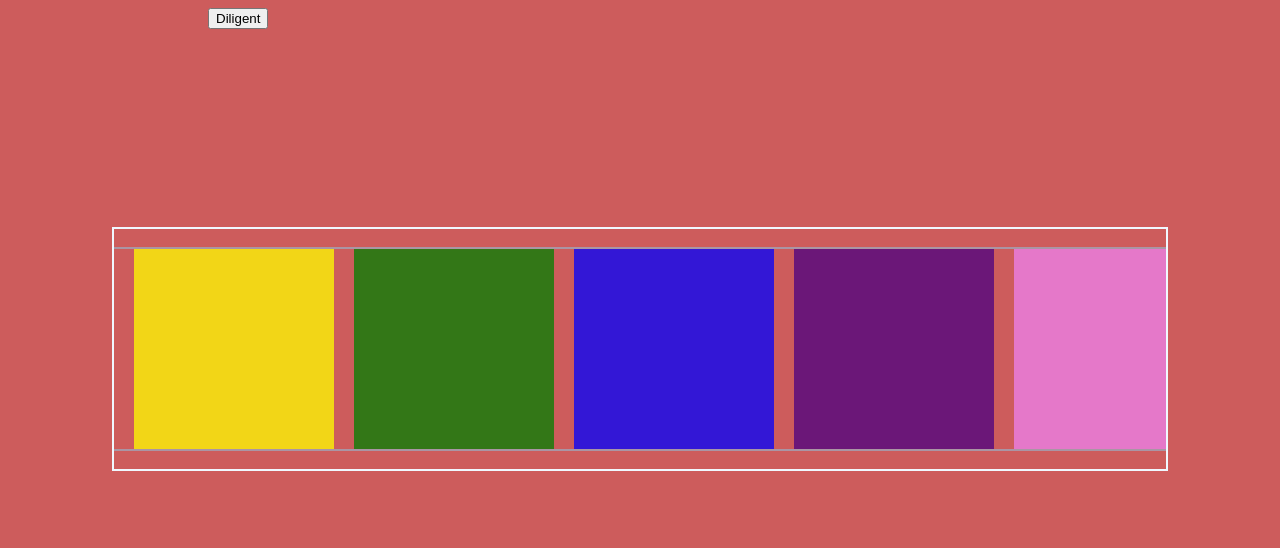
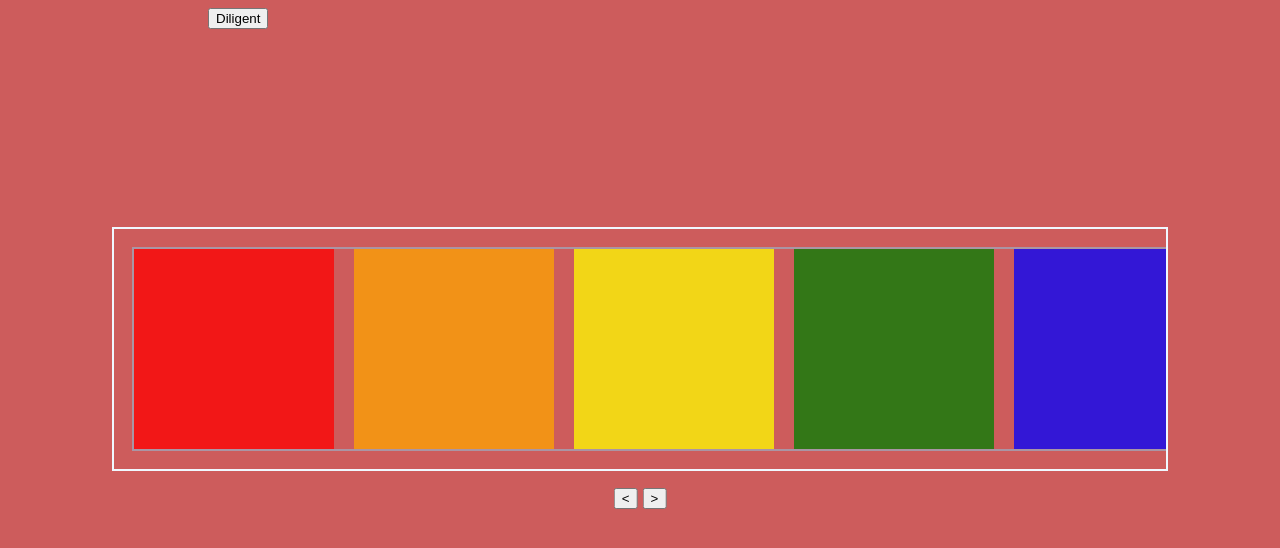
Before and after one commit to DiligentViking/dynamic-ui-components, a website with bundled scripts: page src/template.html in a window 1280 px wide. Built offline with nearby package versions, Linux system fonts and the light colour scheme.

Commit message:
Add carousel increment buttons and polish behavior

```diff
--- a/src/scripts/carousel.js
+++ b/src/scripts/carousel.js
@@ -1,20 +1,47 @@
 export function addCarouselBehavior(carouselContainer, carouselContent, options={gap}) {
   carouselContent.style.gap = `${options.gap}px`;
-  carouselContent.style.transition = 'translate 1s ease';
+  carouselContent.style.transition = 'translate 0.5s ease';
 
   let slideIndex = 0;
   let distanceMoved = 0;
 
-  const slides = carouselContent.children;
+  const slides = Array.from(carouselContent.children);
 
-  function next() {
+  function prev() {
+    if (slideIndex === 0) return;
     const slideRect = slides[slideIndex].getBoundingClientRect();
     const spaceToMove = slideRect.width + options.gap;
     distanceMoved += spaceToMove;
-    carouselContent.style.translate = `-${distanceMoved}px`;
+    carouselContent.style.translate = `${distanceMoved}px`;
+    slideIndex--;
+  }
+
+  function next() {
+    if (slideIndex === slides.length-1) return;
+    const slideRect = slides[slideIndex].getBoundingClientRect();
+    const spaceToMove = slideRect.width + options.gap;
+    distanceMoved -= spaceToMove;
+    carouselContent.style.translate = `${distanceMoved}px`;
     slideIndex++;
   }
 
-  next();  // Dev
-  setInterval(next, 5000);
+  // next();  // Dev
+  // setInterval(next, 5000);
+
+  const carouselIncrementButtons = document.createElement('div');
+  carouselIncrementButtons.classList.add('carousel-increment-buttons');
+
+  const carouselPrev = document.createElement('button');
+  carouselPrev.classList.add('carousel-prev');
+  carouselPrev.textContent = '<';
+
+  const carouselNext = document.createElement('button');
+  carouselNext.classList.add('carousel-next');
+  carouselNext.textContent = '>';
+
+  carouselIncrementButtons.append(carouselPrev, carouselNext);
+  carouselContainer.append(carouselIncrementButtons);
+
+  carouselPrev.onclick = prev;
+  carouselNext.onclick = next;
 }
--- a/src/styles/index.css
+++ b/src/styles/index.css
@@ -8,7 +8,8 @@
 /* Carousel */
 
 .carousel-container {
-  overflow-x: hidden;
+  overflow-x: clip;
+  position: relative;
 }
 
 .carousel-content {
@@ -19,3 +20,12 @@
 .carousel-content > .slide {
   flex-shrink: 0;
 }
+
+.carousel-increment-buttons {
+  position: absolute;
+  left: 50%;
+  transform: translate(-50%);
+  bottom: -40px;
+  display: flex;
+  gap: 5px;
+}
```
